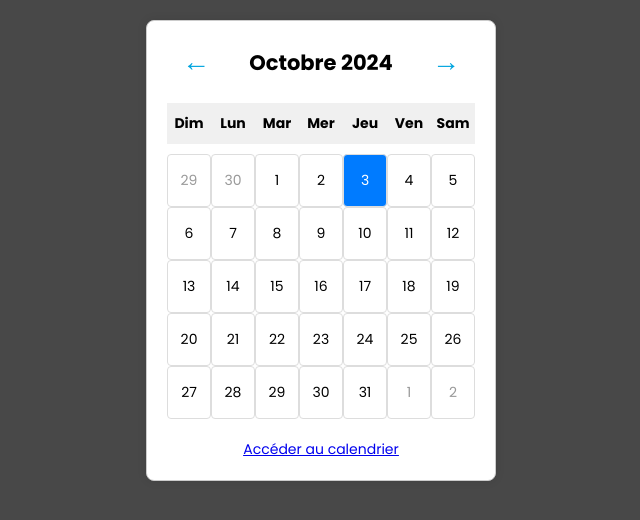
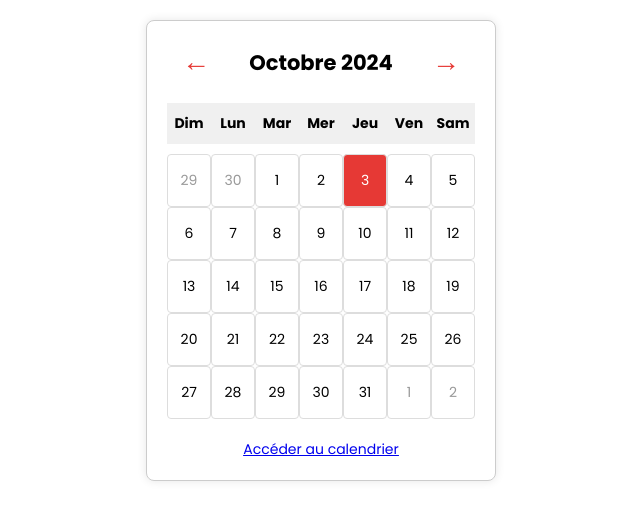
Before and after one commit to cpamliam/cpamliam-calendrier-LIAM, a plain HTML site: page index.html in a window 1280 px wide. Shown: the whole page, without its empty margins (319-959 px from the left). Drawn offline with Linux system fonts and the light colour scheme.

Commit message:
Update index.html

```diff
--- a/index.html
+++ b/index.html
@@ -8,16 +8,20 @@
         <link href="https://fonts.googleapis.com/css2?family=Poppins:wght@400;700&display=swap" rel="stylesheet">
         <style>
             :root {
-                --base-color: #484848;
+                --base-color: #48484800;
                 --red-color: #e04f39;
                 --blue-color: #00a5df;
                 --orange-color: #fe8c27;
                 --green-color: #56c271;
                 --white-color: #FFFFFF;
-                --arrow-color: #00a5df;
-                --arrow-hover-color: #0056b3;
+                --arrow-color: #00a5df; /* Valeur par défaut, sera écrasée par JavaScript */
+                --arrow-hover-color: #0056b3; /* Valeur par défaut, sera écrasée par JavaScript */
                 --link-color: #0038a1;
                 --link-hover-color: #000000;
+
+                /* Ajout des variables pour la case du jour */
+                --today-background-color: #007bff; /* Valeur par défaut, sera écrasée par JavaScript */
+                --today-text-color: #FFFFFF;
             }
             * {
                 box-sizing: border-box;
@@ -102,8 +106,8 @@
             }
 
             .today {
-                background-color: #007bff;
-                color: white;
+                background-color: var(--today-background-color);
+                color: var(--today-text-color);
                 border-radius: 50%;
             }
 
@@ -151,6 +155,34 @@
                 <a href="https://liam.assurance-maladie.fr/ng/app/calendar/home" target="_blank">Accéder au calendrier</a>
             </div>
         </div>
+
+        <script>
+            // Liste des couleurs avec leurs variantes de survol
+            const colorList = [
+                { base: '#00a5df', hover: '#0056b3' }, // Bleu
+                { base: '#EF7C10', hover: '#EF7C10' }, // Orange
+                { base: '#56c271', hover: '#3da55a' }, // Vert
+                { base: '#FBC02C', hover: '#FBC02C' }, // Jaune
+                { base: '#833D90', hover: '#833D90' }, // Violet
+                { base: '#E9417A', hover: '#E9417A' }, // Rose
+                { base: '#2A388D', hover: '#2A388D' }, // Bleu foncé
+                { base: '#82C284', hover: '#82C284' }, // Vert clair
+                { base: '#02ACC1', hover: '#02ACC1' }, // Turquoise
+                { base: '#C2185B', hover: '#C2185B' }, // Bordeau
+                { base: '#6D4C42', hover: '#6D4C42' }, // Marron
+                { base: '#E63935', hover: '#E63935' }, // Rouge
+                // Ajoutez d'autres couleurs si désiré
+            ];
+
+            // Sélectionner une couleur aléatoirement
+            const selectedColor = colorList[Math.floor(Math.random() * colorList.length)];
+
+            // Appliquer la couleur aux variables CSS
+            document.documentElement.style.setProperty('--arrow-color', selectedColor.base);
+            document.documentElement.style.setProperty('--arrow-hover-color', selectedColor.hover);
+            document.documentElement.style.setProperty('--today-background-color', selectedColor.base);
+            document.documentElement.style.setProperty('--today-text-color', '#FFFFFF'); // Couleur du texte dans la case du jour
+        </script>
 
         <script>
             // Calendrier JavaScript
```
